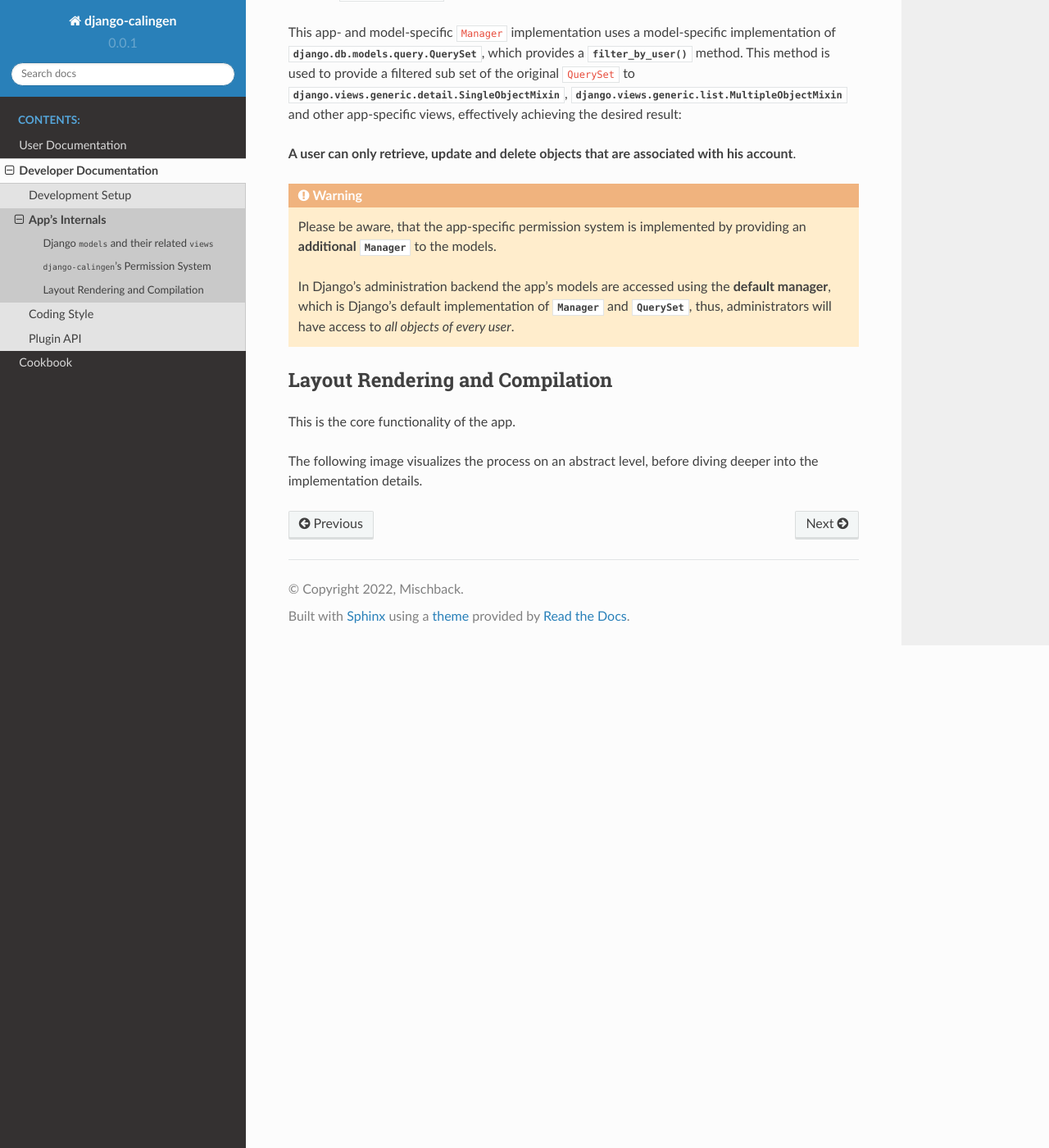
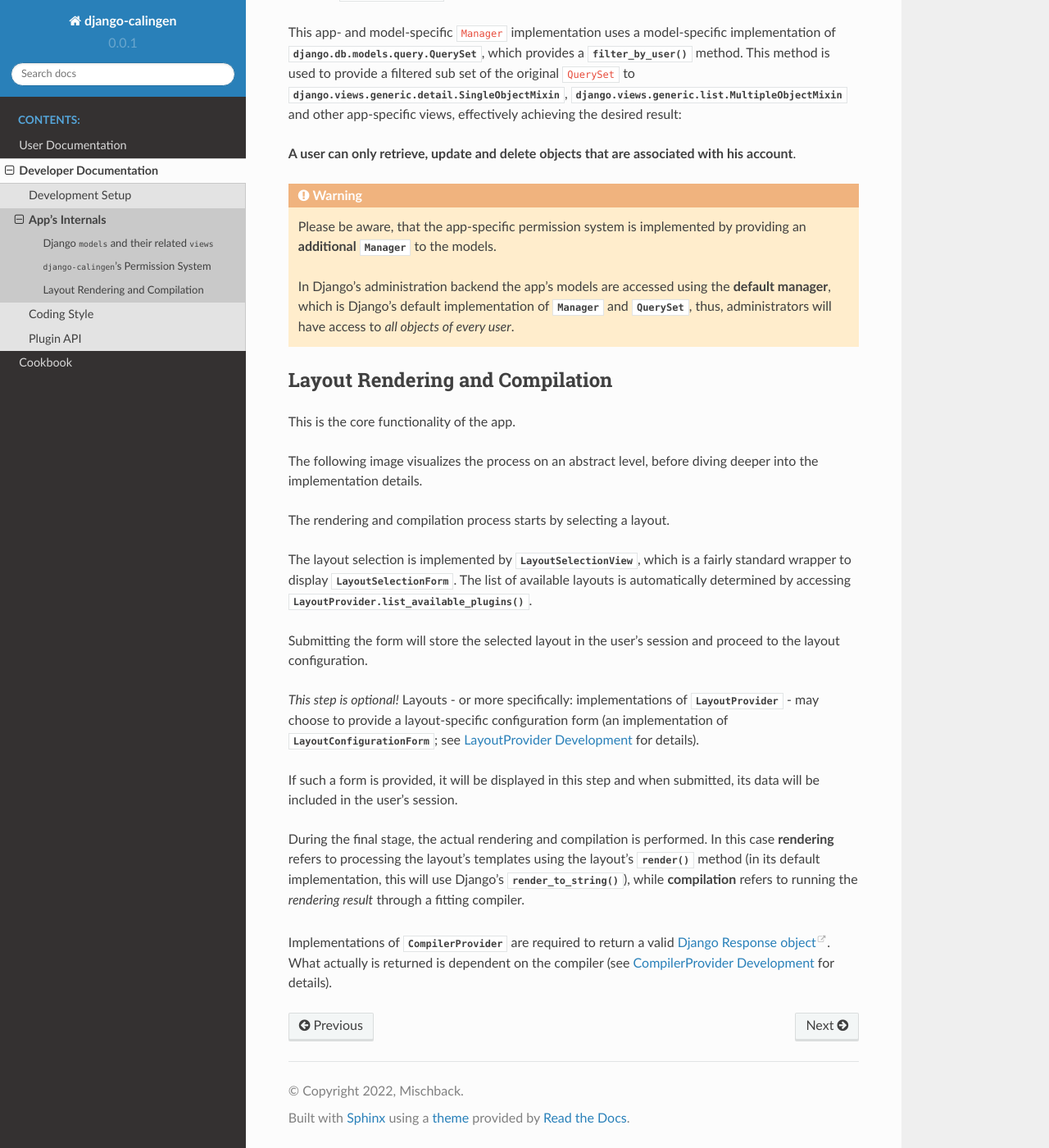
Before and after one commit to Mischback/django-calingen, a Sphinx documentation site: the page built from docs/source/developer/app_internals.rst, in a window 1280 px wide and 1400 px high, scrolled down 2768 px. Shown: the whole window at 82% size. Built offline with Sphinx 7.4.7 and the Read the Docs theme 2.0.0, drawn with Linux system fonts in a browser that asks for light colours; pages that are not in the unit, such as notebooks, are missing from menus; the version number is read from the project's files by our own code.

Commit message:
Provide description of the rendering/compilation process

```diff
--- a/docs/source/developer/app_internals.rst
+++ b/docs/source/developer/app_internals.rst
@@ -207,5 +207,42 @@ deeper into the implementation details.
   :alt: The layout rendering and compilation process
   :caption: Visualization of the Process
 
+The rendering and compilation process starts by selecting a layout.
 
+The layout selection is implemented by
+:class:`~calingen.views.generation.LayoutSelectionView`, which is a fairly
+standard wrapper to display
+:class:`~calingen.forms.generation.LayoutSelectionForm`. The list of available
+layouts is automatically determined by accessing
+|LayoutProvider.list_available_plugins()|.
+
+Submitting the form will store the selected layout in the user's session and
+proceed to the layout configuration.
+
+*This step is optional!* Layouts - or more specifically: implementations of
+:class:`~calingen.interfaces.plugin_api.LayoutProvider` - may choose to provide
+a layout-specific configuration form (an implementation of
+:class:`~calingen.forms.generation.LayoutConfigurationForm`; see
+:ref:`calingen-dev-doc-plugins-layoutprovider-label` for details).
+
+If such a form is provided, it will be displayed in this step and when
+submitted, its data will be included in the user's session.
+
+During the final stage, the actual rendering and compilation is performed. In
+this case **rendering** refers to processing the layout's templates using the
+layout's
+:meth:`render() <calingen.interfaces.plugin_api.LayoutProvider.render>` method
+(in its default implementation, this will use Django's
+:func:`~django.template.loader.render_to_string`), while **compilation**
+refers to running the *rendering result* through a fitting compiler.
+
+Implementations of :class:`~calingen.interfaces.plugin_api.CompilerProvider`
+are required to return a valid
+:djangoapi:`Django Response object <request-response/#httpresponse-objects>`.
+What actually is returned is dependent on the compiler (see
+:ref:`calingen-dev-doc-plugins-compilerprovider-label` for details).
+
+
+
+.. |LayoutProvider.list_available_plugins()| replace:: :meth:`LayoutProvider.list_available_plugins() <calingen.interfaces.plugin_api.LayoutProvider.list_available_plugins>`
 .. |calingen| replace:: **django-calingen**
```
